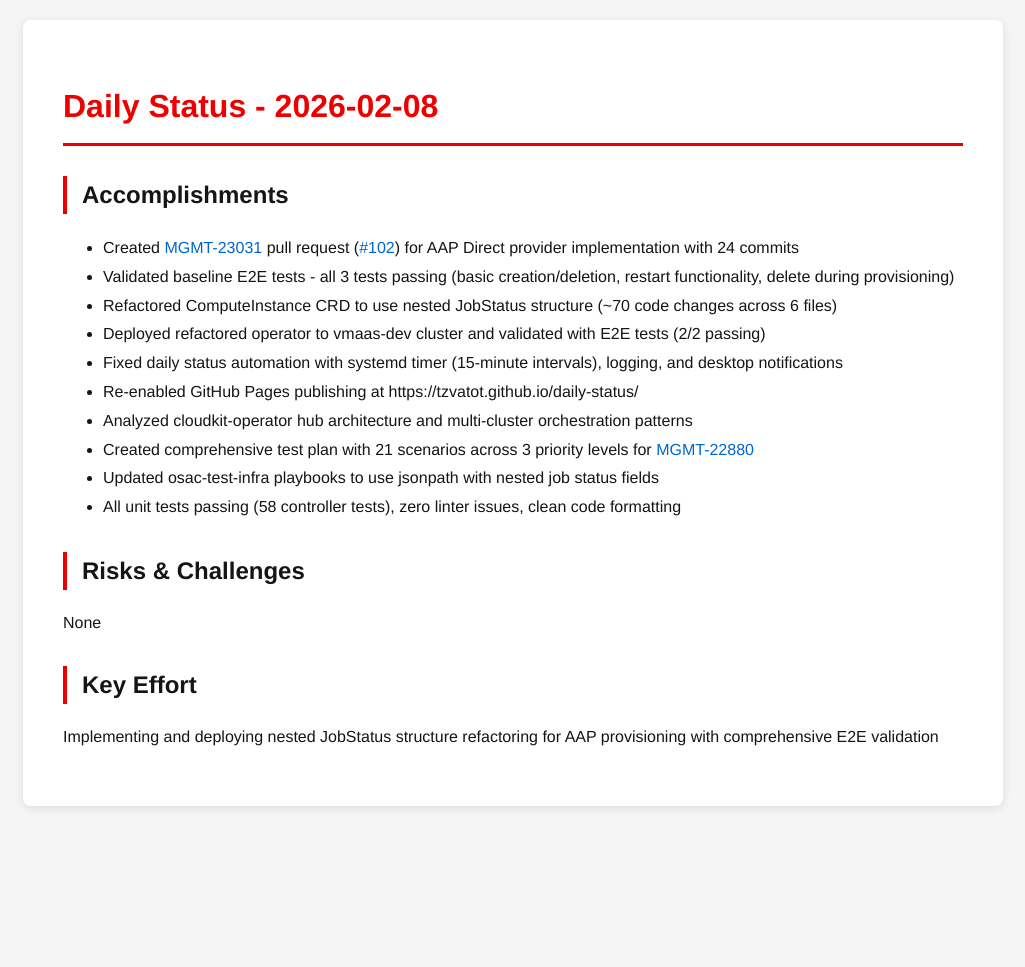
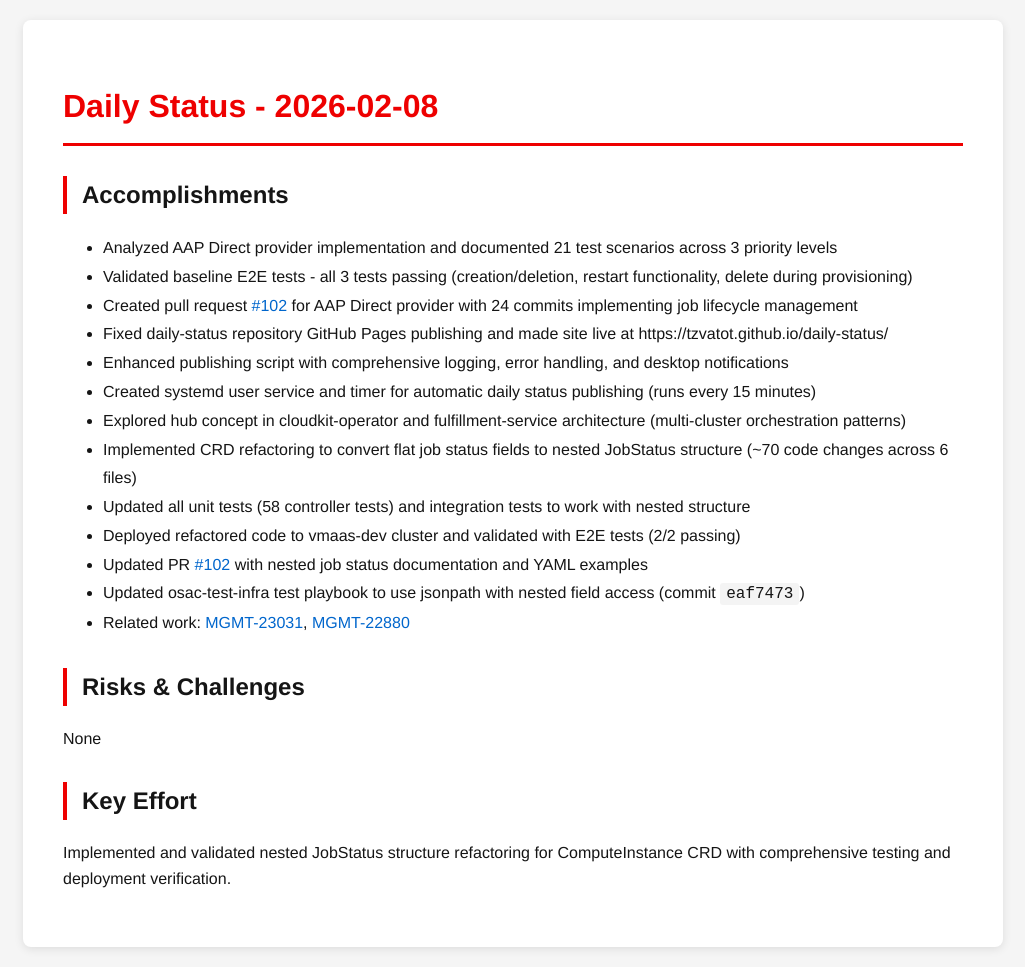
Before and after one commit to tzvatot/daily-status, a Jekyll site: the page built from 2026-02-08.md, in a window 1280 px wide. Shown: the whole page, without its empty margins (127-1152 px from the left). Built offline with Jekyll 4.4.1, drawn with Linux system fonts in a browser that asks for light colours; before the commit the page ends 900 px from its top, so only the background shows below that.

Commit message:
Daily status update - 2026-02-08

```diff
--- a/2026-02-08.md
+++ b/2026-02-08.md
@@ -7,19 +7,22 @@ date: 2026-02-08
 # Daily Status - 2026-02-08
 
 ## Accomplishments
-- Created [MGMT-23031](https://issues.redhat.com/browse/MGMT-23031) pull request ([#102](https://github.com/osac-project/osac-operator/pull/102)) for AAP Direct provider implementation with 24 commits
-- Validated baseline E2E tests - all 3 tests passing (basic creation/deletion, restart functionality, delete during provisioning)
-- Refactored ComputeInstance CRD to use nested JobStatus structure (~70 code changes across 6 files)
-- Deployed refactored operator to vmaas-dev cluster and validated with E2E tests (2/2 passing)
-- Fixed daily status automation with systemd timer (15-minute intervals), logging, and desktop notifications
-- Re-enabled GitHub Pages publishing at https://tzvatot.github.io/daily-status/
-- Analyzed cloudkit-operator hub architecture and multi-cluster orchestration patterns
-- Created comprehensive test plan with 21 scenarios across 3 priority levels for [MGMT-22880](https://issues.redhat.com/browse/MGMT-22880)
-- Updated osac-test-infra playbooks to use jsonpath with nested job status fields
-- All unit tests passing (58 controller tests), zero linter issues, clean code formatting
+- Analyzed AAP Direct provider implementation and documented 21 test scenarios across 3 priority levels
+- Validated baseline E2E tests - all 3 tests passing (creation/deletion, restart functionality, delete during provisioning)
+- Created pull request [#102](https://github.com/osac-project/osac-operator/pull/102) for AAP Direct provider with 24 commits implementing job lifecycle management
+- Fixed daily-status repository GitHub Pages publishing and made site live at https://tzvatot.github.io/daily-status/
+- Enhanced publishing script with comprehensive logging, error handling, and desktop notifications
+- Created systemd user service and timer for automatic daily status publishing (runs every 15 minutes)
+- Explored hub concept in cloudkit-operator and fulfillment-service architecture (multi-cluster orchestration patterns)
+- Implemented CRD refactoring to convert flat job status fields to nested JobStatus structure (~70 code changes across 6 files)
+- Updated all unit tests (58 controller tests) and integration tests to work with nested structure
+- Deployed refactored code to vmaas-dev cluster and validated with E2E tests (2/2 passing)
+- Updated PR [#102](https://github.com/osac-project/osac-operator/pull/102) with nested job status documentation and YAML examples
+- Updated osac-test-infra test playbook to use jsonpath with nested field access (commit `eaf7473`)
+- Related work: [MGMT-23031](https://issues.redhat.com/browse/MGMT-23031), [MGMT-22880](https://issues.redhat.com/browse/MGMT-22880)
 
 ## Risks & Challenges
 None
 
 ## Key Effort
-Implementing and deploying nested JobStatus structure refactoring for AAP provisioning with comprehensive E2E validation
+Implemented and validated nested JobStatus structure refactoring for ComputeInstance CRD with comprehensive testing and deployment verification.
```
